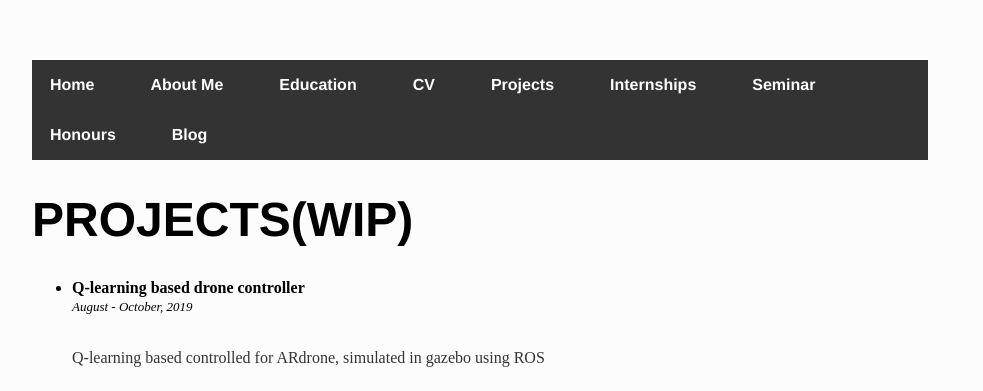
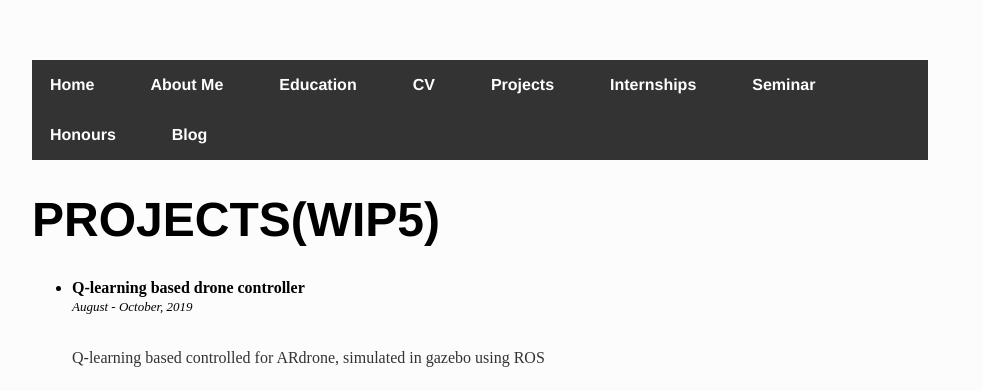
Before and after one commit to iamrajee/iamrajee.github.io, a Jekyll site: the page built from projects/index.html, in a window 1280 px wide and 900 px high. Shown: the top 391 px of the window, without its empty margins (160-1143 px from the left). Built offline with Jekyll 4.4.1, drawn with Linux system fonts in a browser that asks for light colours.

Commit message:
Update index.html

```diff
--- a/projects/index.html
+++ b/projects/index.html
@@ -3,7 +3,7 @@ layout: default
 title: PROJECTS
 ---
 <div class="blurb">
-	<h1>{{ page.title }}(WIP)</h1>
+	<h1>{{ page.title }}(WIP5)</h1>
 	<ul class="project_ul">
 
 
```
